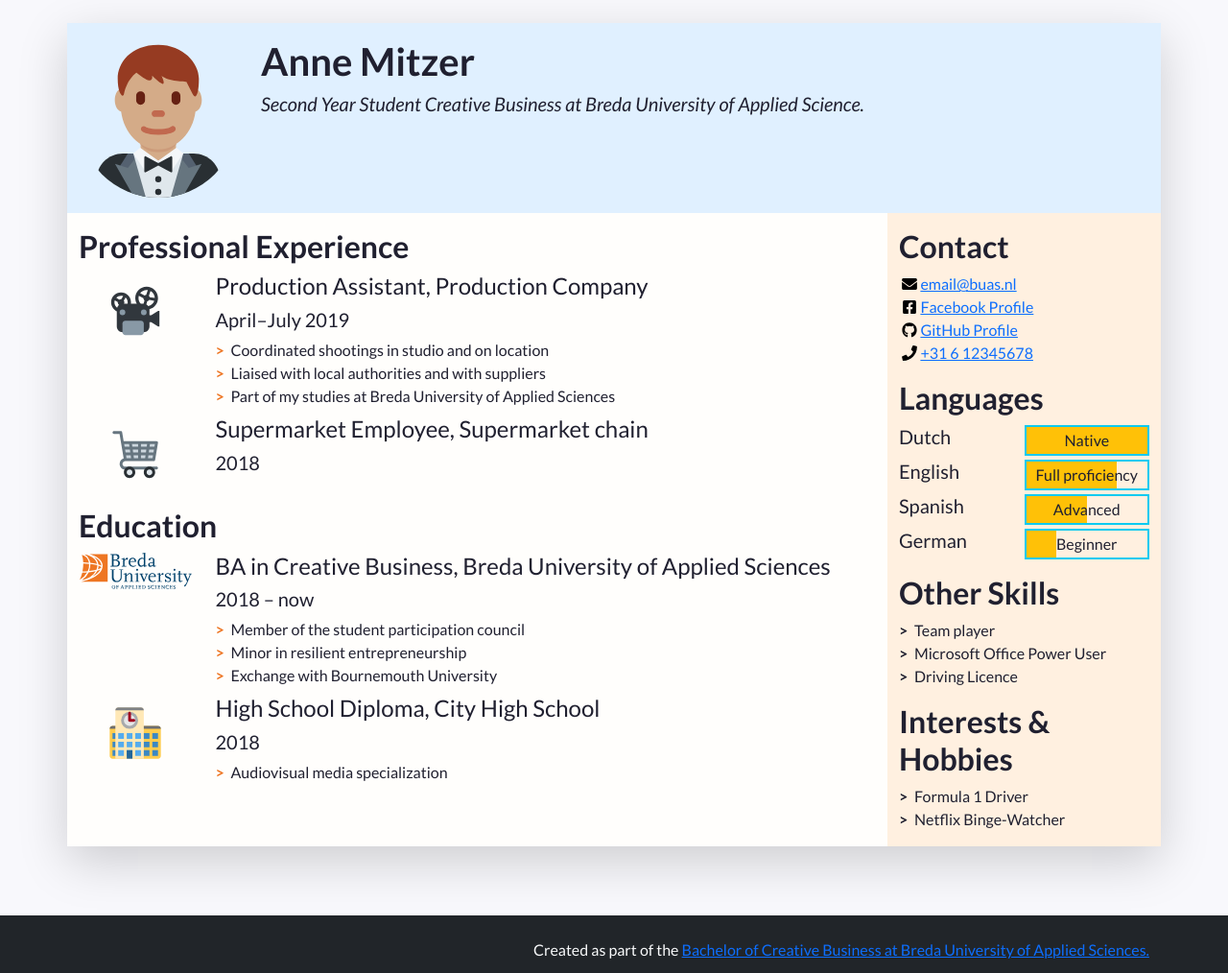
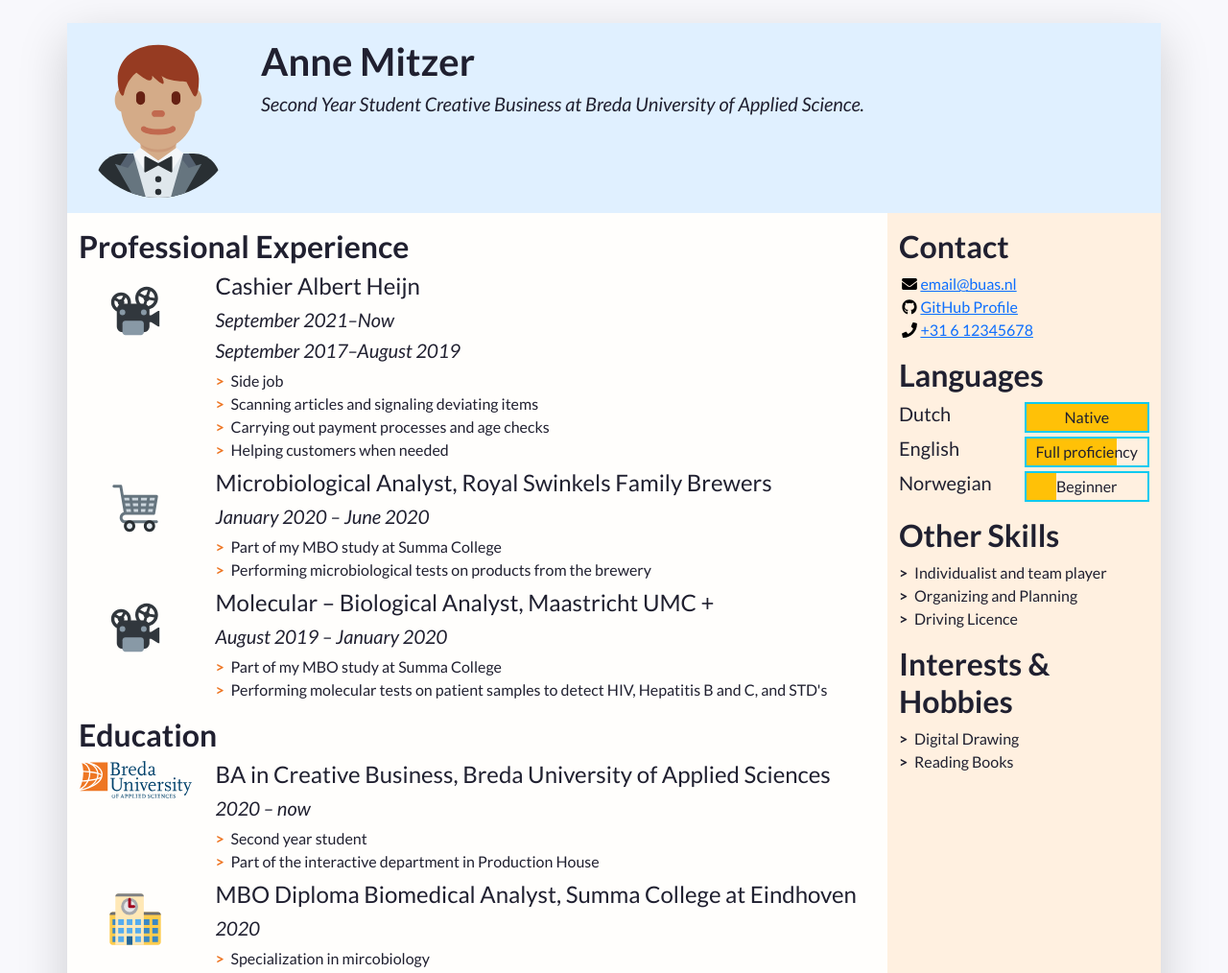
Before and after one commit to AnMitz/CV-200696, a plain HTML site: page index.html in a window 1280 px wide. Shown: the top 1014 px of the page at 96% size. Drawn offline with nearby package versions, Linux system fonts and the light colour scheme.

Commit message:
Changed the content

```diff
--- a/index.html
+++ b/index.html
@@ -89,13 +89,15 @@
                   <img class="biography-logo mw-100 d-block mx-auto" src="images/employers/projector.svg" alt="Company logo" width="80">
                 </div>
                 <div class="biography-contents col-9 col-sm-10 col-md-9 col-lg-10">
-                  <h4>Production Assistant, Production Company</h4>
-                  <h5>April&ndash;July 2019</h5>
+                  <h4>Cashier Albert Heijn</h4>
+                  <h5><i>September 2021&ndash;Now</i></h5>
+                    <h5><i>September 2017&ndash;August 2019</i></h5>
                   <!-- Use the list below to talk about your achievements -->
                   <ul class="biography-details list-unstyled">
-                    <li>Coordinated shootings in studio and on location</li>
-                    <li>Liaised with local authorities and with suppliers</li>
-                    <li>Part of my studies at Breda University of Applied Sciences</li>
+                    <li>Side job</li>
+                    <li>Scanning articles and signaling deviating items</li>
+                    <li>Carrying out payment processes and age checks</li>
+                    <li>Helping customers when needed</li>
                   </ul>
                 </div>
               </li>
@@ -107,12 +109,31 @@
                   <img class="biography-logo mw-100 d-block mx-auto" src="images/employers/trolley.svg" alt="Company logo" width="80">
                 </div>
                 <div class="biography-contents col-9 col-sm-10 col-md-9 col-lg-10">
-                  <h4>Supermarket Employee, Supermarket chain</h4>
-                  <h5>2018</h5>
+                  <h4>Microbiological Analyst, Royal Swinkels Family Brewers</h4>
+                  <h5><i>January 2020 &ndash; June 2020</i></h5>
                   <!-- This entry doesn't have a list of achievements, but you can copy-paste the one from above -->
+                    <ul class="biography-details list-unstyled">
+                    <li>Part of my MBO study at Summa College</li>
+                    <li>Performing microbiological tests on products from the brewery </li>
+                  </ul>
                 </div>
               </li>
 
+                  <li class="biography-item row mb-2">
+                <!-- We're using a grid inside a grid so we can align logos and text -->
+                <div class="logo-container col-3 col-sm-2 col-md-3 col-lg-2">
+                  <img class="biography-logo mw-100 d-block mx-auto" src="images/employers/projector.svg" alt="Company logo" width="80">
+                </div>
+                <div class="biography-contents col-9 col-sm-10 col-md-9 col-lg-10">
+                  <h4>Molecular &ndash; Biological Analyst, Maastricht UMC +</h4>
+                  <h5><i>August 2019 &ndash; January 2020</i></h5>
+                  <!-- Use the list below to talk about your achievements -->
+                  <ul class="biography-details list-unstyled">
+                    <li>Part of my MBO study at Summa College</li>
+                    <li>Performing molecular tests on patient samples to detect HIV, Hepatitis B and C, and STD's </li>
+                  </ul>
+                </div>
+              </li>
             </ul>
           </section>
 
@@ -129,12 +150,11 @@
                 </div>
                 <div class="biography-contents col-9 col-sm-10 col-md-9 col-lg-10">
                   <h4>BA in Creative Business, Breda University of Applied Sciences</h4>
-                  <h5>2018&nbsp;&ndash;&nbsp;now</h5>
+                  <h5> <i>2020&nbsp;&ndash;&nbsp;now</i></h5>
                   <!-- Use the list below to talk about minors, exchanges, extra-curricular activities. -->
                   <ul class="biography-details list-unstyled">
-                    <li>Member of the student participation council</li>
-                    <li>Minor in resilient entrepreneurship</li>
-                    <li>Exchange with Bournemouth University</li>
+                    <li>Second year student</li>
+                    <li>Part of the interactive department in Production House</li>
                   </ul>
                 </div>
               </li>
@@ -145,11 +165,21 @@
                   <img class="biography-logo mw-100 d-block mx-auto" src="images/schools/school.svg" alt="School logo" width="80">
                 </div>
                 <div class="biography-contents col-9 col-sm-10 col-md-9 col-lg-10">
-                  <h4>High School Diploma, City High School</h4>
-                  <h5>2018</h5>
+                  <h4>MBO Diploma Biomedical Analyst, Summa College at Eindhoven</h4>
+                  <h5><i>2020</i></h5>
                   <ul class="biography-details list-unstyled">
-                    <li>Audiovisual media specialization</li>
+                    <li>Specialization in mircobiology</li>
                   </ul>
+                </div>
+              </li>
+
+                 <li class="biography-item row mb-2">
+                <div class="logo-container col-3 col-sm-2 col-md-3 col-lg-2">
+                  <img class="biography-logo mw-100 d-block mx-auto" src="images/schools/school.svg" alt="School logo" width="80">
+                </div>
+                <div class="biography-contents col-9 col-sm-10 col-md-9 col-lg-10">
+                  <h4>VMBO-t Diploma, WereDi at Valkenswaard</h4>
+                  <h5><i>2018</i></h5>
                 </div>
               </li>
             </ul>
@@ -180,12 +210,6 @@
                 <a class="d-flex align-items-center" href="mailto:email@buas.nl" target="_blank">
                   <img class="contact-icon" src="images/icons/envelope.svg" alt="Email">
                   email@buas.nl
-                </a>
-              </li>
-              <li class="contact-item">
-                <a class="d-flex align-items-center" href="https://facebook.com/" target="_blank">
-                  <img class="contact-icon" src="images/icons/facebook.svg" alt="Facebook">
-                  Facebook Profile
                 </a>
               </li>
               <li class="contact-item">
@@ -226,15 +250,7 @@
                 </div>
               </li>
               <li class="language-item d-flex mb-1">
-                <h5 class="language-name w-50">Spanish</h5>
-                <div class="language-level w-50 border border-info border-2 position-relative">
-                  <!-- The div below is a progress bar. Choose between w-25, w-50, w-75 and w-100 to show your level of fluency -->
-                  <div class="language-progress position-absolute bg-warning h-100 w-50"></div>
-                  <h6 class="position-absolute w-100 text-center top-0 py-1">Advanced</h6>
-                </div>
-              </li>
-              <li class="language-item d-flex mb-1">
-                <h5 class="language-name w-50">German</h5>
+                <h5 class="language-name w-50">Norwegian</h5>
                 <div class="language-level w-50 border border-info border-2 position-relative">
                   <!-- The div below is a progress bar. Choose between w-25, w-50, w-75 and w-100 to show your level of fluency -->
                   <div class="language-progress position-absolute bg-warning h-100 w-25"></div>
@@ -249,8 +265,8 @@
           <section class="my-3 aside-section">
             <h2><strong>Other Skills</strong></h2>
             <ul class="skill-list list-unstyled">
-              <li class="skill-item">Team player</li>
-              <li class="skill-item">Microsoft Office Power User</li>
+              <li class="skill-item">Individualist and team player</li>
+              <li class="skill-item">Organizing and Planning</li>
               <li class="skill-item">Driving Licence</li>
             </ul>
           </section>
@@ -260,8 +276,8 @@
           <section class="my-3 aside-section">
             <h2><strong>Interests &amp; Hobbies</strong></h2>
             <ul class="skill-list list-unstyled">
-              <li class="skill-item">Formula 1 Driver</li>
-              <li class="skill-item">Netflix Binge-Watcher</li>
+              <li class="skill-item">Digital Drawing</li>
+              <li class="skill-item">Reading Books</li>
             </ul>
           </section>
 
```
